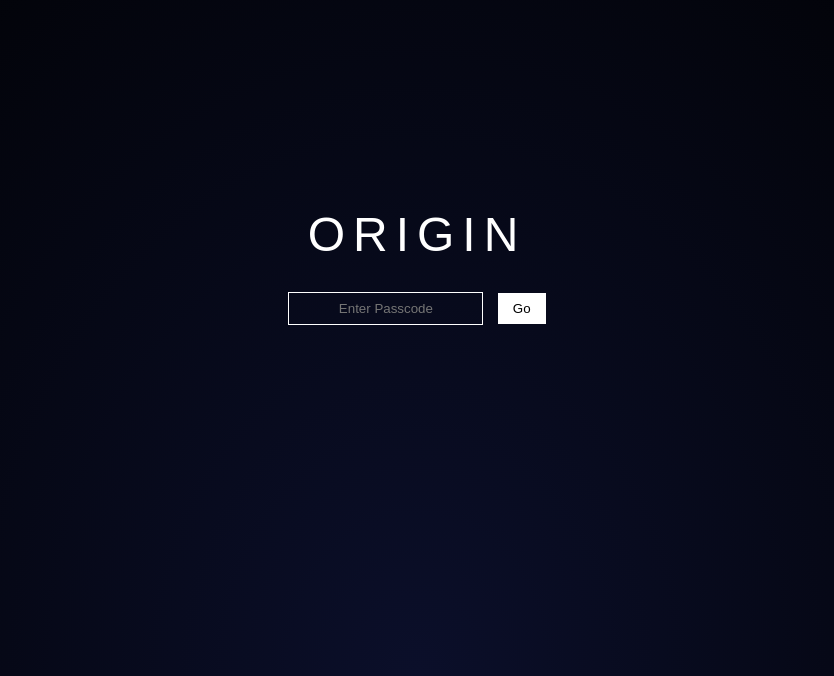
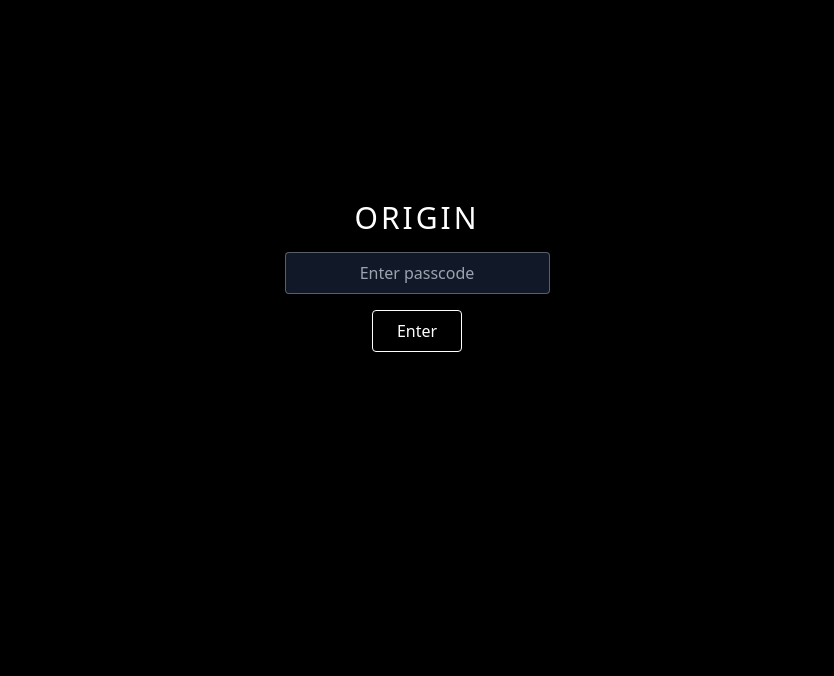
Before and after one commit to urbanmirage/Origin-zero, a plain HTML site: page index.html in a window 1280 px wide. Shown: the part 124-800 px from the top of the page, without its empty margins (223-1057 px from the left). Drawn offline with nearby package versions, Linux system fonts and the light colour scheme.

Commit message:
Update index.html

```diff
--- a/index.html
+++ b/index.html
@@ -2,109 +2,103 @@
 <html lang="en">
 <head>
   <meta charset="UTF-8">
+  <meta name="viewport" content="width=device-width, initial-scale=1.0">
   <title>ORIGIN</title>
-<style>
-    body {
-        margin: 0;
-        height: 100vh;
-        overflow: hidden;
-        display: flex;
-        justify-content: center;
-        align-items: center;
-        background: radial-gradient(ellipse at bottom, #0b0f2a 0%, #000000 100%);
-        font-family: Arial, sans-serif;
-        color: white;
-    }
+  <script src="https://cdn.tailwindcss.com"></script>
+</head>
 
-    /* Stars */
-    .stars {
-        position: absolute;
-        width: 100%;
-        height: 100%;
-        background: transparent;
-        box-shadow:
-            100px 200px #fff,
-            300px 400px #fff,
-            500px 100px #fff,
-            700px 600px #fff,
-            900px 300px #fff,
-            1200px 500px #fff,
-            1500px 200px #fff,
-            1700px 700px #fff,
-            200px 800px #fff,
-            400px 900px #fff;
-        animation: twinkle 3s infinite alternate;
-    }
+<body class="bg-black text-white min-h-screen flex items-center justify-center">
 
-    @keyframes twinkle {
-        from { opacity: 0.4; }
-        to { opacity: 1; }
-    }
+  <!-- LOGIN SCREEN -->
+  <div id="loginScreen" class="flex flex-col items-center gap-4">
+    <h1 class="text-3xl tracking-widest">ORIGIN</h1>
 
-    .container {
-        text-align: center;
-        z-index: 10;
-    }
+    <input
+      id="passInput"
+      type="password"
+      placeholder="Enter passcode"
+      class="bg-gray-900 border border-white/30 rounded px-4 py-2 text-center focus:outline-none"
+    >
 
-    .origin {
-        font-size: 48px;
-        letter-spacing: 8px;
-        margin-bottom: 30px;
-    }
+    <button
+      onclick="checkPass()"
+      class="border border-white px-6 py-2 rounded hover:bg-white hover:text-black transition"
+    >
+      Enter
+    </button>
 
-    input {
-        padding: 8px;
-        background: transparent;
-        border: 1px solid white;
-        color: white;
-        text-align: center;
-        outline: none;
-    }
+    <p id="errorMsg" class="text-red-400 hidden">Wrong passcode</p>
+  </div>
 
-    button {
-        padding: 8px 15px;
-        margin-left: 10px;
-        background: white;
-        color: black;
-        border: none;
-        cursor: pointer;
-    }
+  <!-- MAIN CONTENT (HIDDEN FIRST) -->
+  <div id="mainContent" class="hidden flex flex-col items-center gap-6">
 
-    .error {
-        font-size: 10px;
-        color: #ff4d4d;
-        margin-top: 8px;
-        height: 12px;
-    }
-</style>
-</head>
-<body>
+    <h1 class="text-white text-2xl tracking-widest mb-2">ORIGIN</h1>
 
-<div class="stars"></div>
+    <div class="flex gap-6">
 
-<div class="container">
-    <div class="origin">ORIGIN</div>
-    <div>
-        <input type="password" id="passcode" placeholder='Enter Passcode'>
-        <button onclick="checkPass()">Go</button>
+      <!-- Block Card -->
+      <a href="https://urbanmirage.github.io/zeroorigins/" target="_blank"
+         class="bg-gray-900 rounded-lg p-6 w-40 flex flex-col items-center
+                shadow-lg hover:shadow-xl transition transform hover:scale-105
+                border border-white/20 border-[0.5px]">
+
+        <svg xmlns="http://www.w3.org/2000/svg" class="h-10 w-10 text-white mb-3" fill="none" viewBox="0 0 24 24" stroke="currentColor">
+          <path stroke-linecap="round" stroke-linejoin="round" stroke-width="2" d="M3 9l9-6 9 6v11a2 2 0 01-2 2H5a2 2 0 01-2-2V9z" />
+        </svg>
+
+        <h2 class="text-white text-lg font-bold">Block</h2>
+      </a>
+
+      <!-- Landmark Card -->
+      <a href="https://urbanmirage.github.io/Zonemap/" target="_blank"
+         class="bg-gray-900 rounded-lg p-6 w-40 flex flex-col items-center
+                shadow-lg hover:shadow-xl transition transform hover:scale-105
+                border border-white/20 border-[0.5px]">
+
+        <svg xmlns="http://www.w3.org/2000/svg" class="h-10 w-10 text-white mb-3" fill="none" viewBox="0 0 24 24" stroke="currentColor">
+          <path stroke-linecap="round" stroke-linejoin="round" stroke-width="2" d="M9 20l-5.447-2.724A2 2 0 013 15.382V5.618a2 2 0 011.553-1.894L9 2l6 3 5-3 1 1v14l-6 3-6-3z" />
+        </svg>
+
+        <h2 class="text-white text-lg font-bold">Landmark</h2>
+      </a>
+
+      <!-- GPC Card -->
+      <a href="https://urbanmirage.github.io/GPC/" target="_blank"
+         class="bg-gray-900 rounded-lg p-6 w-40 flex flex-col items-center
+                shadow-lg hover:shadow-xl transition transform hover:scale-105
+                border border-white/20 border-[0.5px]">
+
+        <svg xmlns="http://www.w3.org/2000/svg" class="h-10 w-10 text-white mb-3" fill="none" viewBox="0 0 24 24" stroke="currentColor">
+          <path stroke-linecap="round" stroke-linejoin="round" stroke-width="2"
+                d="M9 2h6a2 2 0 012 2v16a2 2 0 01-2 2H9a2 2 0 01-2-2V4a2 2 0 012-2zM9 7h6M9 11h2m2 0h2M9 15h2m2 0h2" />
+        </svg>
+
+        <h2 class="text-white text-lg font-bold">GPC</h2>
+      </a>
+
     </div>
-    <div class="error" id="errorMsg"></div>
   </div>
 
   <script>
+    const PASSCODE = "mddmms26";
+
     function checkPass() {
-    var pass = document.getElementById("passcode").value;
-    var error = document.getElementById("errorMsg");
+      const input = document.getElementById("passInput").value;
+      const error = document.getElementById("errorMsg");
 
-    if (pass === "zerocom") {
-        window.location.href = "https://urbanmirage.github.io/zeroorigins/";
+      if (input === PASSCODE) {
+        document.getElementById("loginScreen").classList.add("hidden");
+        document.getElementById("mainContent").classList.remove("hidden");
       } else {
-        error.textContent = "Invalid passcode";
-        setTimeout(function() {
-            error.textContent = "";
-        }, 1500);
+        error.classList.remove("hidden");
       }
     }
+
+    // press Enter key to submit
+    document.getElementById("passInput").addEventListener("keypress", function(e) {
+      if (e.key === "Enter") checkPass();
+    });
   </script>
 
 </body>
```
Lines whose indentation alone changed are shown as unchanged.
